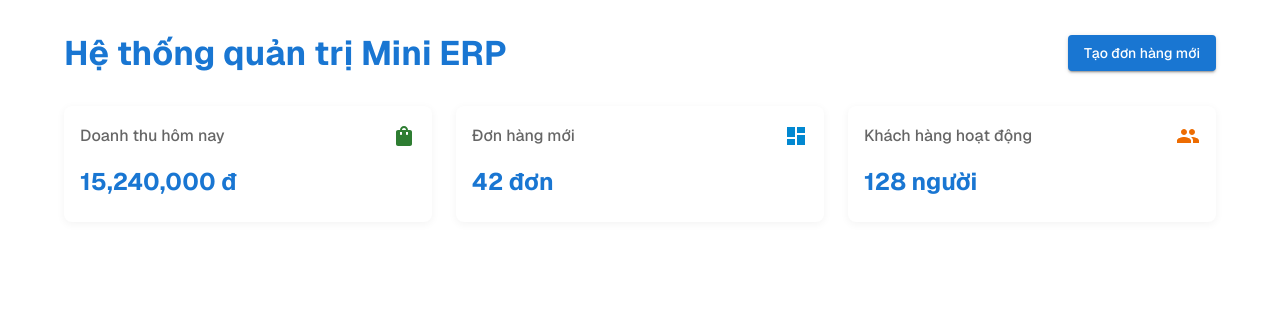
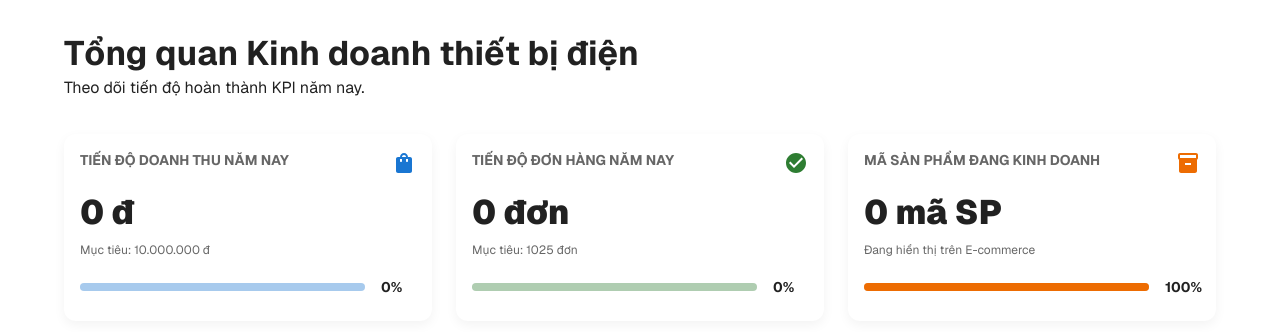
Before and after one commit to nguyenhuutrung196/nextjs-mini-erp, a Next.js app: page / in a window 1280 px wide. Shown: the top 332 px of the page. Built offline with nearby package versions, Linux system fonts and the light colour scheme; no server answers; the database is empty; what @mui/material-nextjs would draw is missing.

Commit message:
UI - build layout dashboard

```diff
--- a/app/admin/products/AdminProductsClient.tsx
+++ b/app/admin/products/AdminProductsClient.tsx
@@ -279,7 +279,7 @@ export default function AdminProductsClient({
                                         </td>
                                         <td className="p-4 text-right">
                                             {!product.isActive && (
-                                                <span className="bg-amber-100 text-amber-800 text-xs font-bold px-2 py-1 rounded mr-3">
+                                                <span className="bg-amber-100 text-amber-800 text-xs font-bold px-2 py-1 rounded-lg mr-3">
                                                     Đã ẩn
                                                 </span>
                                             )}
@@ -288,7 +288,7 @@ export default function AdminProductsClient({
                                                 onClick={() =>
                                                     handleEditClick(product)
                                                 }
-                                                className="bg-gray-100 hover:bg-blue-50 text-gray-700 font-bold px-3 py-1.5 rounded-lg border mr-2 text-sm"
+                                                className="bg-gray-100 hover:bg-blue-50 text-gray-700 hover:text-blue-600 font-bold px-3 py-1.5 rounded-lg border border-gray-200 hover:border-blue-200 transition text-sm mr-2"
                                             >
                                                 Sửa
                                             </button>
@@ -303,7 +303,7 @@ export default function AdminProductsClient({
                                                         )
                                                     }
                                                     disabled={isUpdating}
-                                                    className="bg-red-50 text-red-600 font-bold px-3 py-1.5 rounded-lg border text-sm"
+                                                    className="bg-red-50 text-red-600 font-bold px-3 py-1.5 rounded-lg border border-red-100 hover:bg-red-100 transition text-sm"
                                                 >
                                                     Ẩn
                                                 </button>
@@ -317,7 +317,7 @@ export default function AdminProductsClient({
                                                         )
                                                     }
                                                     disabled={isUpdating}
-                                                    className="bg-green-50 text-green-700 font-bold px-3 py-1.5 rounded-lg border text-sm"
+                                                    className="bg-green-50 text-green-700 font-bold px-3 py-1.5 rounded-lg border border-green-100 hover:bg-green-100 transition text-sm"
                                                 >
                                                     Khôi phục
                                                 </button>
--- a/app/page.tsx
+++ b/app/page.tsx
@@ -1,97 +1,185 @@
 import React from "react";
+import prisma from "@/lib/prisma";
+
+import ShoppingBagIcon from "@mui/icons-material/ShoppingBag";
+import CheckCircleIcon from "@mui/icons-material/CheckCircle";
+import InventoryIcon from "@mui/icons-material/Inventory";
 import {
     Box,
-    Button,
     Card,
     CardContent,
     Container,
     Grid,
+    LinearProgress,
     Typography,
 } from "@mui/material";
-import ShoppingBagIcon from "@mui/icons-material/ShoppingBag";
-import DashboardIcon from "@mui/icons-material/Dashboard";
-import PeopleIcon from "@mui/icons-material/People";
 
-export default function DashboardHome() {
+export const dynamic = "force-dynamic";
+
+export default async function DashboardHome() {
+    const successfulOrders = await prisma.order.findMany({
+        where: {
+            status: {
+                in: ["PAID", "SHIPPED"],
+            },
+        },
+        select: {
+            total: true,
+        },
+    });
+
+    //count real data analytics from database
+    const currentOrdersCount = successfulOrders.length;
+    const currentRevenue = successfulOrders.reduce(
+        (sum, order) => sum + order.total,
+        0,
+    );
+
+    //count bussiness products
+    const activeProducts = await prisma.product.count({
+        where: { isActive: true },
+    });
+
+    //add target bussiness
+    const TARGET_ORDERS = 1025;
+    const TARGET_REVENUE = 10000000;
+
+    const orderProgress = Math.min(
+        (currentOrdersCount / TARGET_ORDERS) * 100,
+        100,
+    );
+    const revenueProgress = Math.min(
+        (currentRevenue / TARGET_REVENUE) * 100,
+        100,
+    );
+
     const metrics = [
         {
-            title: "Doanh thu hôm nay",
-            value: "15,240,000 đ",
-            color: "#2e7d32",
-            icon: <ShoppingBagIcon />,
+            title: "Tiến độ Doanh thu năm nay",
+            value: `${currentRevenue.toLocaleString("vi-VN")} đ`,
+            target: `Mục tiêu: ${TARGET_REVENUE.toLocaleString("vi-VN")} đ`,
+            progress: revenueProgress,
+            color: "primary",
+            icon: <ShoppingBagIcon sx={{ color: "#1976d2" }} />,
         },
         {
-            title: "Đơn hàng mới",
-            value: "42 đơn",
-            color: "#0288d1",
-            icon: <DashboardIcon />,
+            title: "Tiến độ Đơn hàng năm nay",
+            value: `${currentOrdersCount} đơn`,
+            target: `Mục tiêu: ${TARGET_ORDERS} đơn`,
+            progress: orderProgress,
+            color: "success",
+            icon: <CheckCircleIcon sx={{ color: "#2e7d32" }} />,
         },
         {
-            title: "Khách hàng hoạt động",
-            value: "128 người",
-            color: "#ed6c02",
-            icon: <PeopleIcon />,
+            title: "Mã Sản phẩm đang kinh doanh",
+            value: `${activeProducts} mã SP`,
+            target: "Đang hiển thị trên E-commerce",
+            progress: 100,
+            color: "warning",
+            icon: <InventoryIcon sx={{ color: "#ed6c02" }} />,
         },
     ];
 
     return (
         <Container maxWidth="lg" sx={{ py: 4 }}>
-            <Box
-                sx={{
-                    mb: 4,
-                    display: "flex",
-                    justifyContent: "space-between",
-                    alignItems: "center",
-                }}
-            >
+            <Box sx={{ mb: 4 }}>
                 <Typography
                     variant="h4"
                     component="h1"
-                    sx={{ fontWeight: "bold", color: "primary.main" }}
+                    sx={{ fontWeight: "bold", color: "text.primary" }}
                 >
-                    Hệ thống quản trị Mini ERP
+                    Tổng quan Kinh doanh thiết bị điện
                 </Typography>
-                <Button variant="contained" color="primary">
-                    Tạo đơn hàng mới
-                </Button>
+                <Typography variant="subtitle1" color="text.secondary">
+                    Theo dõi tiến độ hoàn thành KPI năm nay.
+                </Typography>
             </Box>
 
             <Grid container spacing={3}>
                 {metrics.map((metric, index) => (
                     <Grid size={{ xs: 12, sm: 6, md: 4 }} key={index}>
-                        <Card>
+                        <Card
+                            sx={{
+                                height: "100%",
+                                borderRadius: 3,
+                                boxShadow: "0 4px 12px rgba(0,0,0,0.05)",
+                            }}
+                        >
                             <CardContent>
                                 <Box
                                     sx={{
                                         display: "flex",
                                         justifyContent: "space-between",
-                                        alignItems: "center",
                                         mb: 2,
                                     }}
                                 >
                                     <Typography
-                                        variant="subtitle1"
+                                        variant="subtitle2"
                                         sx={{
-                                            fontWeight: "medium",
+                                            fontWeight: "bold",
                                             color: "text.secondary",
+                                            textTransform: "uppercase",
                                         }}
                                     >
                                         {metric.title}
                                     </Typography>
-                                    <Box sx={{ color: metric.color }}>
-                                        {metric.icon}
-                                    </Box>
+                                    <Box>{metric.icon}</Box>
                                 </Box>
+
                                 <Typography
-                                    variant="h5"
+                                    variant="h4"
                                     component="p"
                                     sx={{
-                                        fontWeight: "bold",
-                                        color: "primary.main",
+                                        fontWeight: "900",
+                                        mb: 1,
+                                        color: "text.primary",
                                     }}
                                 >
                                     {metric.value}
                                 </Typography>
+
+                                <Typography
+                                    variant="caption"
+                                    sx={{
+                                        color: "text.secondary",
+                                        mb: 2,
+                                        display: "block",
+                                    }}
+                                >
+                                    {metric.target}
+                                </Typography>
+
+                                <Box
+                                    sx={{
+                                        display: "flex",
+                                        alignItems: "center",
+                                        gap: 1,
+                                        mt: 2,
+                                    }}
+                                >
+                                    <Box sx={{ width: "100%", mr: 1 }}>
+                                        <LinearProgress
+                                            variant="determinate"
+                                            value={metric.progress}
+                                            color={
+                                                metric.color as
+                                                    | "primary"
+                                                    | "success"
+                                                    | "warning"
+                                            }
+                                            sx={{ height: 8, borderRadius: 4 }}
+                                        />
+                                    </Box>
+                                    <Box sx={{ minWidth: 35 }}>
+                                        <Typography
+                                            variant="body2"
+                                            color="text.secondary"
+                                            sx={{ fontWeight: "bold" }}
+                                        >
+                                            {Math.round(metric.progress)}%
+                                        </Typography>
+                                    </Box>
+                                </Box>
                             </CardContent>
                         </Card>
                     </Grid>
```
